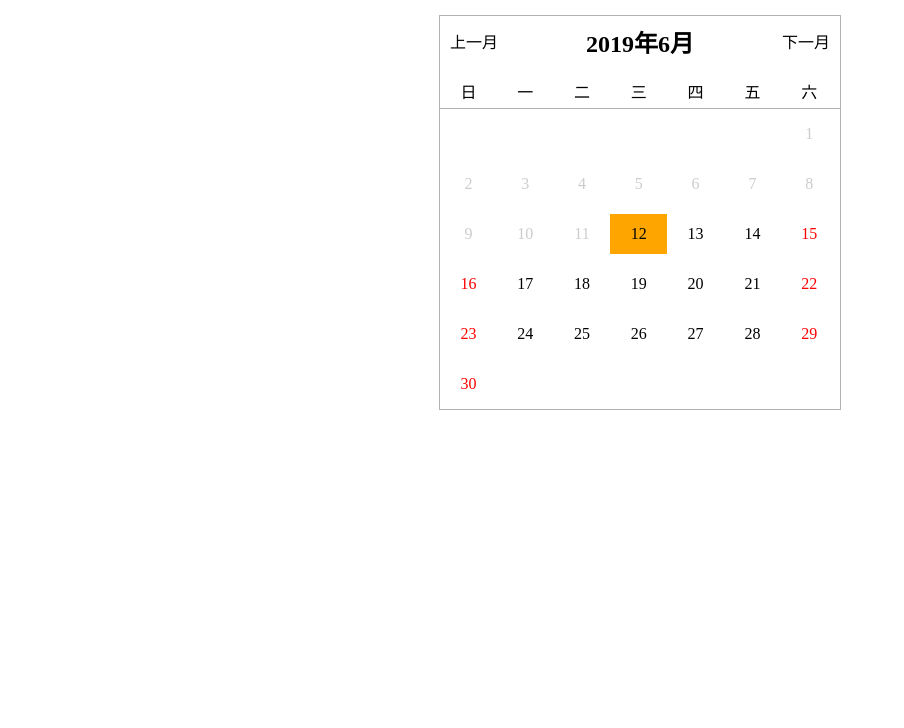
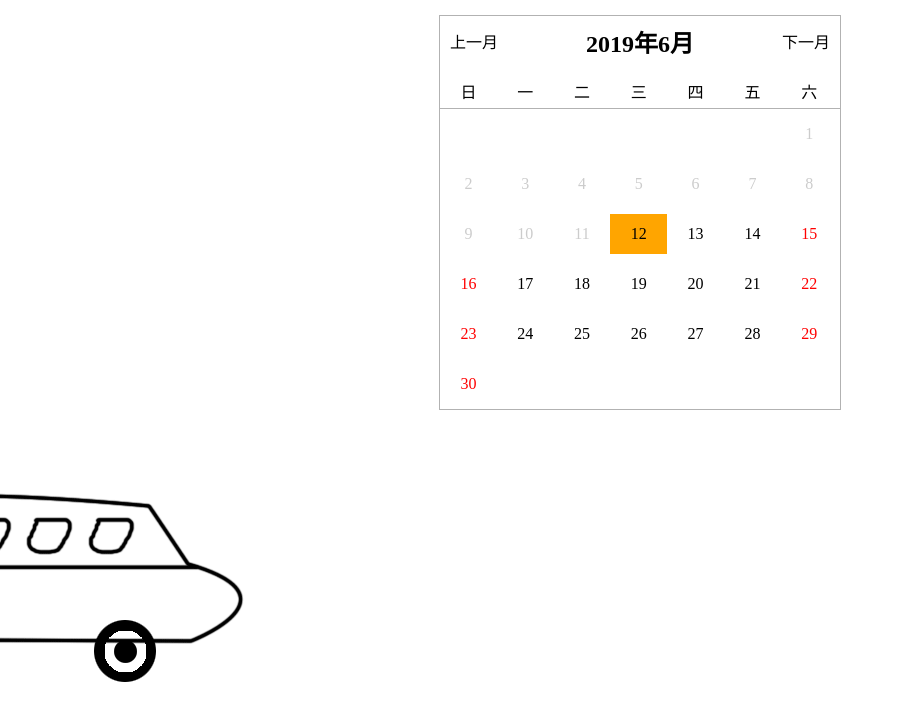
Before and after one commit to chengzhihui99/jQuery-Time, a plain HTML site: page index.html in a window 1280 px wide. Shown: the whole page, without its empty margins (0-904 px from the left). Drawn offline with Linux system fonts and the light colour scheme.

Commit message:
Update index.html

```diff
--- a/index.html
+++ b/index.html
@@ -26,6 +26,6 @@
 
 		</ul>
 	</div>
-	<img src="./images/car1.png">
+	<img src="./car1.png">
 </body>
 </html>
```
